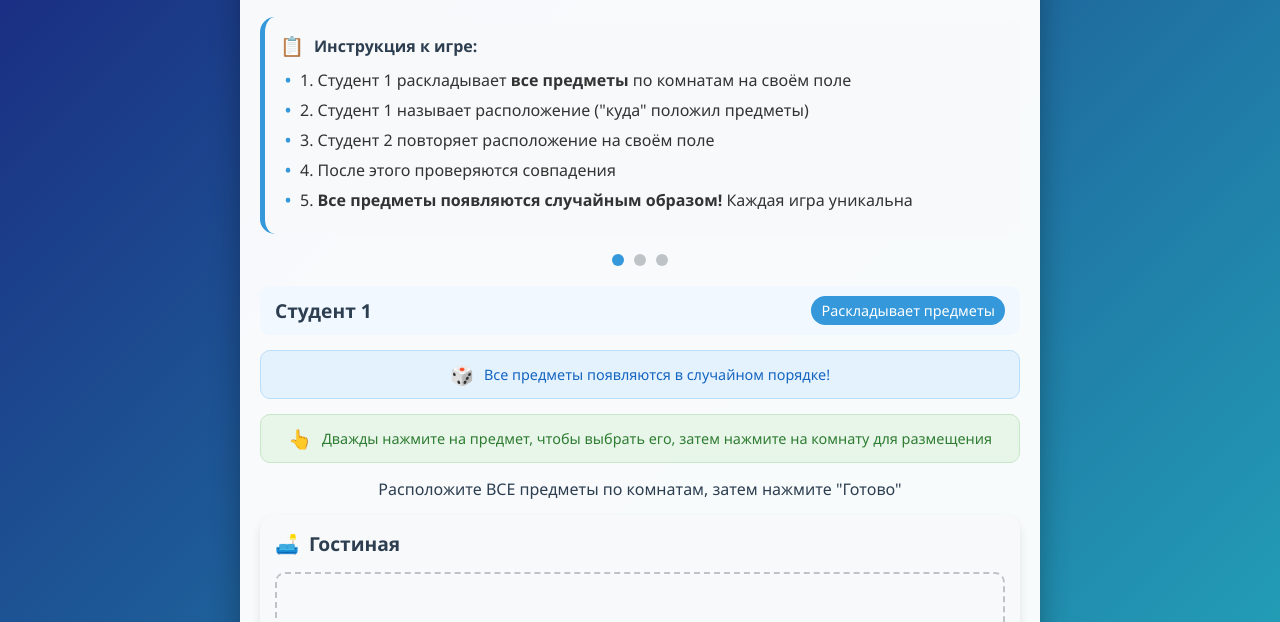
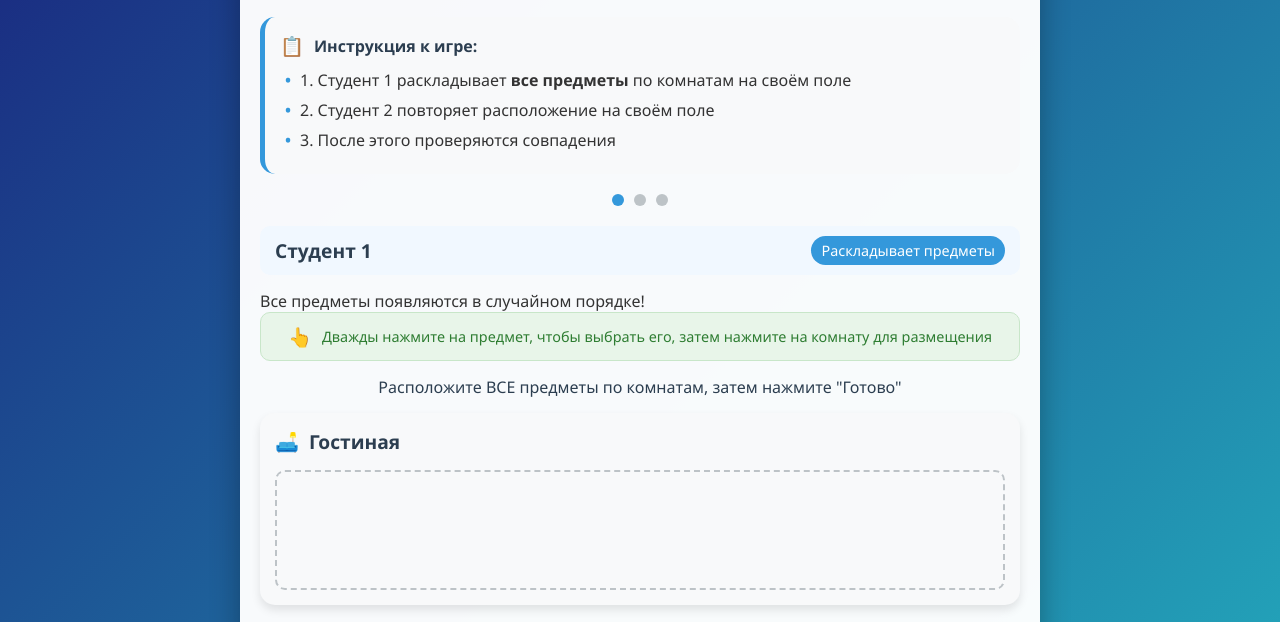
Before and after one commit to Curly-VlaDICK/13, a plain HTML site: page index.html in a window 1280 px wide. Shown: the part 99-721 px from the top of the page. Drawn offline with Linux system fonts and the light colour scheme; files whose address does not match are found by name.

Commit message:
Update index.html

```diff
--- a/index.html
+++ b/index.html
@@ -535,26 +535,6 @@
             background-color: #3498db;
         }
 
-        .random-notice {
-            background-color: #e3f2fd;
-            color: #1565c0;
-            padding: 10px;
-            border-radius: 10px;
-            margin-bottom: 15px;
-            text-align: center;
-            border: 1px solid #bbdefb;
-            font-size: 0.9rem;
-            display: flex;
-            align-items: center;
-            justify-content: center;
-            gap: 10px;
-        }
-
-        .random-notice::before {
-            content: "🎲";
-            font-size: 1.2rem;
-        }
-
         .tap-instruction {
             background-color: #e8f5e9;
             color: #2e7d32;
@@ -727,10 +707,8 @@
         <div class="game-instructions">
             <div class="instructions-title">Инструкция к игре:</div>
             <div class="instruction-step">1. Студент 1 раскладывает <strong>все предметы</strong> по комнатам на своём поле</div>
-            <div class="instruction-step">2. Студент 1 называет расположение ("куда" положил предметы)</div>
-            <div class="instruction-step">3. Студент 2 повторяет расположение на своём поле</div>
-            <div class="instruction-step">4. После этого проверяются совпадения</div>
-            <div class="instruction-step">5. <strong>Все предметы появляются случайным образом!</strong> Каждая игра уникальна</div>
+            <div class="instruction-step">2. Студент 2 повторяет расположение на своём поле</div>
+            <div class="instruction-step">3. После этого проверяются совпадения</div>
         </div>
 
         <div class="phase-indicator">
```
